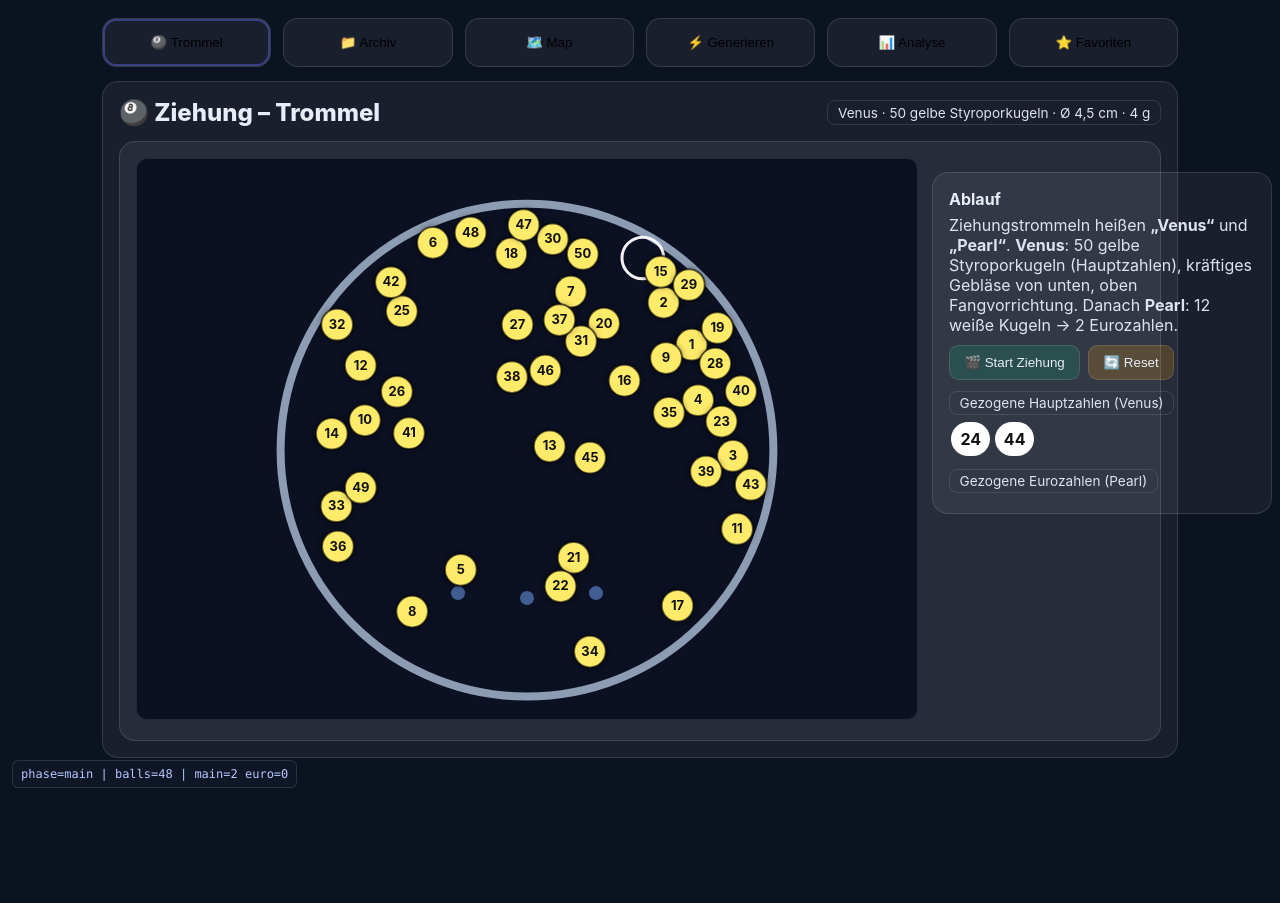
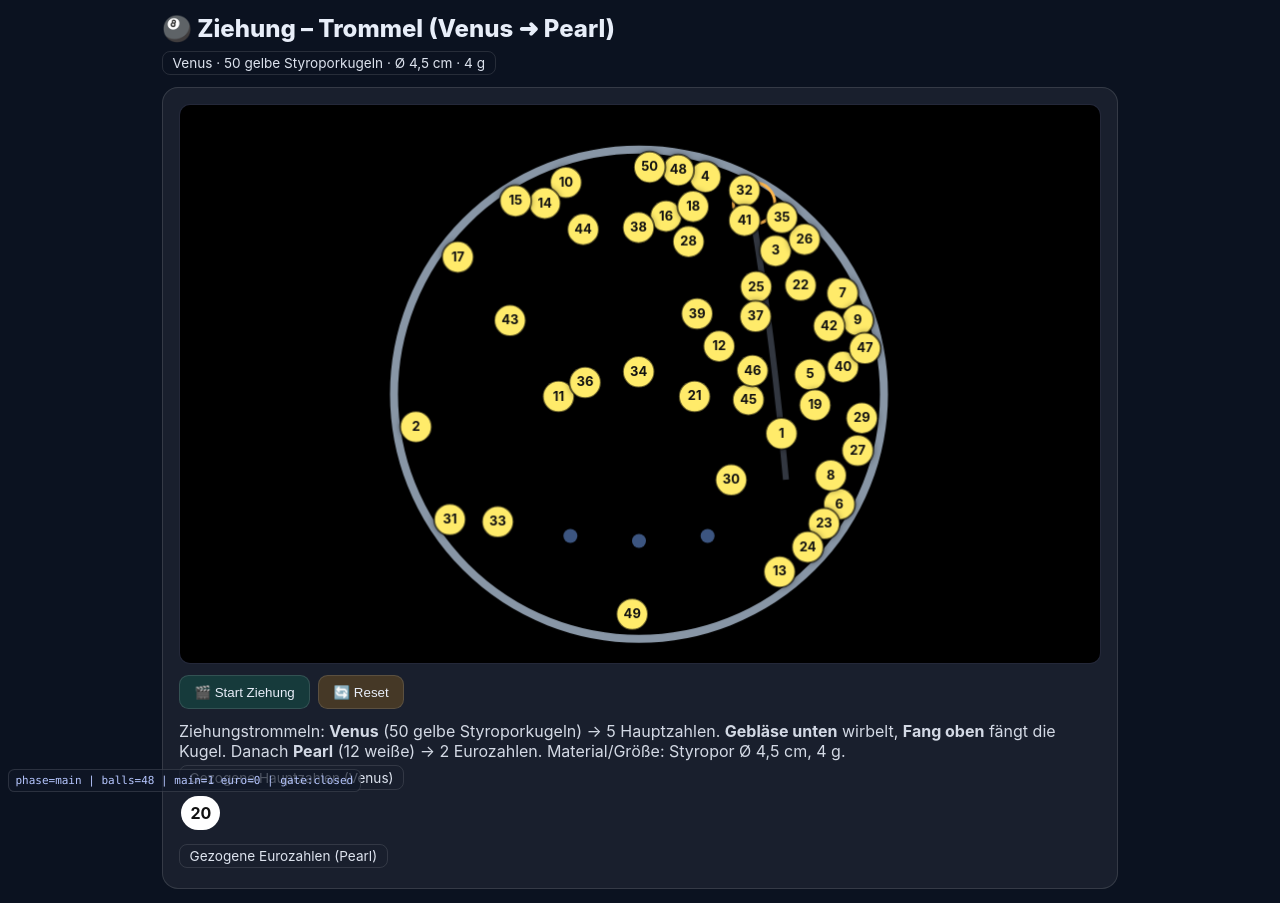
Before and after one commit to eno5598/Simulationeurotool, a plain HTML site: page index.html in a window 1280 px wide. Before the commit the page ends 800 px from the top, so only its background shows below. Drawn offline with Linux system fonts and the light colour scheme.

Commit message:
Add files via upload

```diff
--- a/index.html
+++ b/index.html
@@ -3,147 +3,108 @@
 <head>
 <meta charset="utf-8">
 <meta name="viewport" content="width=device-width, initial-scale=1">
-<title>Eurojackpot – Komplett (Venus & Pearl) v13</title>
+<title>Eurojackpot – Ziehungstrommeln Venus & Pearl (v14)</title>
 <style>
-  :root{--bg:#0b1220;--fg:#e8eef9;--glass:rgba(255,255,255,.06);--border:rgba(255,255,255,.12);--accent:rgba(99,102,241,.45)}
+  :root{--bg:#0b1220;--fg:#e8eef9;--glass:rgba(255,255,255,.06);--border:rgba(255,255,255,.12)}
   *{box-sizing:border-box}
   body{margin:0;font-family:Inter,system-ui,Segoe UI,Roboto,Arial,sans-serif;background:var(--bg);color:var(--fg)}
-  .wrap{max-width:1100px;margin:18px auto;padding:0 12px}
-  .grid6{display:grid;grid-template-columns:repeat(3,minmax(0,1fr));gap:12px}
-  @media(min-width:860px){.grid6{grid-template-columns:repeat(6,minmax(0,1fr))}}
-  .nav-btn{display:flex;align-items:center;justify-content:center;gap:.5rem;border:1px solid var(--border);background:var(--glass);border-radius:.9rem;padding:16px;cursor:pointer}
-  .nav-btn.active{box-shadow:0 0 0 2px var(--accent) inset}
-  .panel{margin-top:14px;background:var(--glass);border:1px solid var(--border);border-radius:1rem;padding:1rem}
-  .hidden{display:none}
+  .wrap{max-width:980px;margin:14px auto;padding:0 12px}
+  .panel{background:var(--glass);border:1px solid var(--border);border-radius:1rem;padding:1rem}
   .badge{display:inline-block;padding:.2rem .6rem;border-radius:.5rem;border:1px solid var(--border);font-size:.85rem;opacity:.95}
-  .btn{padding:.55rem .9rem;border-radius:.6rem;border:1px solid var(--border);background:rgba(16,185,129,.18);color:#e8eef9;cursor:pointer}
+  .btn{padding:.55rem .9rem;border-radius:.6rem;border:1px solid var(--border);background:rgba(16,185,129,.18);color:var(--fg);cursor:pointer}
   .btn-amber{background:rgba(245,158,11,.2)}
   .chip{display:inline-flex;align-items:center;justify-content:center;min-width:34px;height:34px;border-radius:999px;padding:0 .5rem;border:1px solid rgba(255,255,255,.2);margin:.15rem;background:#fff;color:#111;font-weight:700}
-  #dbg{position:fixed;left:12px;bottom:12px;font:12px/1.2 ui-monospace,Consolas,monospace;color:#b7c7ff;background:rgba(17,24,39,.78);padding:.35rem .5rem;border:1px solid var(--border);border-radius:.4rem}
-  canvas{background:#0b1022;border:1px solid rgba(255,255,255,.1);border-radius:.7rem}
+  #dbg{position:fixed;left:8px;bottom:8px;font:11px/1.2 ui-monospace,Consolas,monospace;color:#b7c7ff;background:rgba(17,24,39,.7);padding:.25rem .4rem;border:1px solid var(--border);border-radius:.4rem}
+  #drumBox{width:100%;aspect-ratio:4/3;max-height:70vh}
+  canvas{width:100%;height:100%;background:#0b1022;border:1px solid rgba(255,255,255,.1);border-radius:.7rem;display:block}
 </style>
 </head>
 <body>
 <div class="wrap">
-
-  <div class="grid6">
-    <button class="nav-btn active" id="btn-trommel" onclick="openTab('trommel',this)">🎱 Trommel</button>
-    <button class="nav-btn" id="btn-archiv"   onclick="openTab('archiv',this)">📁 Archiv</button>
-    <button class="nav-btn" id="btn-map"      onclick="openTab('map',this)">🗺️ Map</button>
-    <button class="nav-btn" id="btn-gen"      onclick="openTab('gen',this)">⚡ Generieren</button>
-    <button class="nav-btn" id="btn-ana"      onclick="openTab('ana',this)">📊 Analyse</button>
-    <button class="nav-btn" id="btn-fav"      onclick="openTab('fav',this)">⭐ Favoriten</button>
-  </div>
-
-  <!-- TROMMEL -->
-  <section id="tab-trommel" class="panel">
-    <div style="display:flex;justify-content:space-between;align-items:center;gap:10px;flex-wrap:wrap">
-      <h2 style="margin:0;font-weight:800">🎱 Ziehung – Trommel</h2>
+  <h2 style="margin:.2rem 0 8px 0;font-weight:800">🎱 Ziehung – Trommel (Venus ➜ Pearl)</h2>
   <div class="badge" id="drumLabel">Venus · 50 gelbe Styroporkugeln · Ø 4,5 cm · 4 g</div>
-    </div>
-
-    <div class="panel" style="display:grid;grid-template-columns:1fr 340px;gap:14px">
-      <div>
-        <canvas id="drumCanvas" width="780" height="560"></canvas>
-      </div>
-      <div>
-        <div class="panel">
-          <div style="font-weight:700;margin-bottom:.4rem">Ablauf</div>
-          <p style="margin:.3rem 0 .6rem 0;opacity:.95">
-            Ziehungstrommeln heißen <b>„Venus“</b> und <b>„Pearl“</b>. <b>Venus</b>: 50 gelbe Styroporkugeln (Hauptzahlen),
-            kräftiges Gebläse von unten, oben Fangvorrichtung. Danach <b>Pearl</b>: 12 weiße Kugeln → 2 Eurozahlen.
-          </p>
-          <div style="display:flex;gap:.5rem;flex-wrap:wrap">
+  <div class="panel" style="margin-top:.7rem">
+    <div id="drumBox"><canvas id="drumCanvas"></canvas></div>
+    <div style="margin-top:.7rem;display:flex;gap:.5rem;flex-wrap:wrap">
       <button class="btn" id="startDraw">🎬 Start Ziehung</button>
       <button class="btn btn-amber" id="resetDraw">🔄 Reset</button>
     </div>
-          <div style="margin-top:.7rem">
+    <p style="opacity:.9;margin:.7rem 0 .3rem 0">
+      Ziehungstrommeln: <b>Venus</b> (50 gelbe Styroporkugeln) → 5 Hauptzahlen. <b>Gebläse unten</b> wirbelt, <b>Fang oben</b> fängt die Kugel.
+      Danach <b>Pearl</b> (12 weiße) → 2 Eurozahlen. Material/Größe: Styropor Ø 4,5 cm, 4 g.
+    </p>
     <div class="badge">Gezogene Hauptzahlen (Venus)</div>
     <div id="outMain" style="margin-top:.25rem;display:flex;flex-wrap:wrap"></div>
     <div class="badge" style="margin-top:.7rem">Gezogene Eurozahlen (Pearl)</div>
     <div id="outEuro" style="margin-top:.25rem;display:flex;flex-wrap:wrap"></div>
   </div>
 </div>
-      </div>
-    </div>
-  </section>
-
-  <!-- Andere Tabs als Platzhalter -->
-  <section id="tab-archiv" class="panel hidden">Archiv – Platzhalter</section>
-  <section id="tab-map" class="panel hidden">Map – Platzhalter</section>
-  <section id="tab-gen" class="panel hidden">Generator – Platzhalter</section>
-  <section id="tab-ana" class="panel hidden">Analyse – Platzhalter</section>
-  <section id="tab-fav" class="panel hidden">Favoriten – Platzhalter</section>
-</div>
-
 <div id="dbg">init…</div>
 
 <script>
-function openTab(name, btn){
-  document.querySelectorAll('.nav-btn').forEach(b=>b.classList.remove('active'));
-  if(btn) btn.classList.add('active');
-  document.querySelectorAll('section[id^="tab-"]').forEach(s=>s.classList.add('hidden'));
-  document.getElementById('tab-'+name).classList.remove('hidden');
-}
-</script>
-
-<script>
-// ====== Venus/Pearl Simulation (v13) – mehr Luft ======
 (function(){
-  // Physikdaten
-  const BALL_DIAM_CM=4.5, BALL_MASS_G=4.0, DRUM_DIAM_CM=70;
+  const box=document.getElementById('drumBox');
   const canvas=document.getElementById('drumCanvas');
   const ctx=canvas.getContext('2d',{alpha:false});
-  const W=canvas.width, H=canvas.height, CX=W*0.5, CY=H*0.52;
-  const DRUM_R=Math.min(W,H)*0.44;
-  const cm2px=(DRUM_R*2)/DRUM_DIAM_CM;
-  const R=Math.max(12,(BALL_DIAM_CM*cm2px)/2);
+  function resize(){
+    const dpr=Math.max(1, Math.floor(window.devicePixelRatio||1));
+    const rect=box.getBoundingClientRect();
+    canvas.width = Math.floor(rect.width*dpr);
+    canvas.height= Math.floor(rect.height*dpr);
+    ctx.setTransform(dpr,0,0,dpr,0,0);
+    setupGeometry();
+  }
+  window.addEventListener('resize', resize);
 
-  // Fang
-  const CATCH={x:CX+DRUM_R*0.47, y:CY-DRUM_R*0.78, r:R+5};
+  const BALL_DIAM_CM=4.5, BALL_MASS_G=4.0, DRUM_DIAM_CM=70;
+  let W=0,H=0,CX=0,CY=0,DRUM_R=0,cm2px=0,R=0;
+  let CATCH, JETS, JET_R;
 
-  // Jets unten (etwas näher zusammen, stärkere Pulsung)
-  const JETS=[
+  function setupGeometry(){
+    W=canvas.clientWidth; H=canvas.clientHeight;
+    CX=W*0.5; CY=H*0.52;
+    DRUM_R=Math.min(W,H)*0.44;
+    cm2px=(DRUM_R*2)/DRUM_DIAM_CM;
+    R=Math.max(10,(BALL_DIAM_CM*cm2px)/2);
+
+    CATCH = { x:CX+DRUM_R*0.47, y:CY-DRUM_R*0.78, r:R+5 };
+    JETS = [
       {x:CX-DRUM_R*0.28, y:CY+DRUM_R*0.58, phase:0.0},
       {x:CX,             y:CY+DRUM_R*0.60, phase:1.1},
       {x:CX+DRUM_R*0.28, y:CY+DRUM_R*0.58, phase:2.2}
     ];
-  const JET_R=Math.max(95,R*3.6);
+    JET_R=Math.max(90,R*3.6);
+  }
 
-  // Globaler Umluft-Strudel (clockwise)
-  const OMEGA=1.15; // v12=0.8
+  const OMEGA=1.1, GRAV_Y=540, LIN_DRAG=0.32, REST=0.78;
 
-  // Gravitation + Luftwiderstand
-  const GRAV_Y=540;  // v12=520
-  const LIN_DRAG=0.32; // weniger Drag → lebendiger
-
-  // UI
-  const outMain=document.getElementById('outMain'), outEuro=document.getElementById('outEuro');
-  const startBtn=document.getElementById('startDraw'), resetBtn=document.getElementById('resetDraw'), label=document.getElementById('drumLabel');
+  const outMain=document.getElementById('outMain');
+  const outEuro=document.getElementById('outEuro');
+  const startBtn=document.getElementById('startDraw');
+  const resetBtn=document.getElementById('resetDraw');
+  const label=document.getElementById('drumLabel');
   const dbg=document.getElementById('dbg');
 
-  // State
-  let balls=[], phase='idle', running=false, raf=0, lastT=0, lastCatch=0;
+  let balls=[], phase='idle', running=false, raf=0, lastT=0;
   let drawnMain=[], drawnEuro=[];
+  let gateOpen=true, chuteBall=null, chuteT=0;
 
   function rng(a,b){return a+Math.random()*(b-a);}
   function pill(n){const s=document.createElement('span');s.className='chip';s.textContent=n;return s;}
-  function render(){outMain.innerHTML='';drawnMain.forEach(n=>outMain.appendChild(pill(n)));outEuro.innerHTML='';drawnEuro.forEach(n=>outEuro.appendChild(pill(n)));}
+  function render(){ outMain.innerHTML=''; drawnMain.forEach(n=>outMain.appendChild(pill(n))); outEuro.innerHTML=''; drawnEuro.forEach(n=>outEuro.appendChild(pill(n))); }
 
   function spawn(count){
     const res=[], minD=R*2.02; let tries=0;
     while(res.length<count && tries<9000){
       tries++;
-      const a=Math.random()*Math.PI*2, r=DRUM_R*rng(0.2,0.9);
-      const x=CX+Math.cos(a)*r, y=CY+Math.sin(a)*r;
+      const a=Math.random()*Math.PI*2, rr=DRUM_R*rng(0.2,0.9);
+      const x=CX+Math.cos(a)*rr, y=CY+Math.sin(a)*rr;
       if(Math.hypot(x-CX,y-CY) > (DRUM_R - R*1.6)) continue;
-      let ok=true; for(const o of res){ if(Math.hypot(o.x-x,o.y-y)<minD){ok=false;break;} }
+      let ok=true; for(const o of res){ if(Math.hypot(o.x-x,o.y-y)<minD){ ok=false; break; } }
       if(ok) res.push({id:res.length+1,x,y,vx:rng(-60,60),vy:rng(-60,60),r:R});
     }
-    while(res.length<count){
-      const a=Math.random()*Math.PI*2, r=DRUM_R*rng(0.2,0.95);
-      res.push({id:res.length+1,x:CX+Math.cos(a)*r,y:CY+Math.sin(a)*r,vx:rng(-60,60),vy:rng(-60,60),r:R});
-    }
+    while(res.length<count){ const a=Math.random()*Math.PI*2, rr=DRUM_R*rng(0.2,0.95);
+      res.push({id:res.length+1,x:CX+Math.cos(a)*rr,y:CY+Math.sin(a)*rr,vx:rng(-60,60),vy:rng(-60,60),r:R}); }
     return res;
   }
 
@@ -153,11 +114,19 @@ function openTab(name, btn){
   }
 
   function drawDrum(isPearl){
-    ctx.fillStyle='#0b1022'; ctx.fillRect(0,0,W,H);
+    ctx.clearRect(0,0,W,H);
     ctx.beginPath(); ctx.arc(CX,CY,DRUM_R,0,Math.PI*2);
     ctx.strokeStyle='rgba(210,230,255,.65)'; ctx.lineWidth=8; ctx.stroke();
-    ctx.beginPath(); ctx.arc(CATCH.x,CATCH.y,CATCH.r,0,Math.PI*2);
-    ctx.strokeStyle='rgba(255,255,255,.95)'; ctx.lineWidth=3; ctx.stroke();
+    ctx.beginPath(); ctx.arc(CATCH.x, CATCH.y, CATCH.r, 0, Math.PI*2);
+    ctx.strokeStyle=gateOpen?'rgba(255,255,255,.95)':'#ffb74d'; ctx.lineWidth=3; ctx.stroke();
+
+    // chute
+    const outX = CX + DRUM_R*0.6, outY = CY + DRUM_R*0.35;
+    ctx.beginPath();
+    ctx.moveTo(CATCH.x, CATCH.y+CATCH.r);
+    ctx.quadraticCurveTo(CX+DRUM_R*0.55, CY-DRUM_R*0.2, outX, outY);
+    ctx.lineWidth=6; ctx.strokeStyle='rgba(200,220,255,.25)'; ctx.stroke();
+
     for(const j of JETS){ ctx.beginPath(); ctx.arc(j.x,j.y,7,0,Math.PI*2); ctx.fillStyle='rgba(120,170,255,.5)'; ctx.fill(); }
   }
   function drawBall(b,isPearl){
@@ -169,60 +138,56 @@ function openTab(name, btn){
     const s=String(b.id), w=ctx.measureText(s).width; ctx.fillText(s,b.x-w/2,b.y+4);
   }
 
-  const CELL=Math.max(22,R*2.2);
+  function chutePoint(t){
+    const p0={x:CATCH.x, y:CATCH.y+CATCH.r};
+    const p1={x:CX+DRUM_R*0.55, y:CY-DRUM_R*0.2};
+    const p2={x:CX+DRUM_R*0.6,  y:CY+DRUM_R*0.35};
+    const u=1-t;
+    return { x:u*u*p0.x + 2*u*t*p1.x + t*t*p2.x,
+             y:u*u*p0.y + 2*u*t*p1.y + t*t*p2.y };
+  }
+
   const neigh=[[0,0],[1,0],[-1,0],[0,1],[0,-1],[1,1],[-1,-1],[1,-1],[-1,1]];
-  function key(x,y){return (Math.floor(x/CELL))+','+(Math.floor(y/CELL));}
+  function CELL(){ return Math.max(22, R*2.2); }
+  function key(x,y){ const C=CELL(); return (Math.floor(x/C))+','+(Math.floor(y/C)); }
 
   function physics(dt, now, isPearl){
-    const grid=new Map();
-    for(const b of balls){ const k=key(b.x,b.y); if(!grid.has(k)) grid.set(k,[]); grid.get(k).push(b); }
+    const grid=new Map(), C=CELL();
+    for(const b of balls){ const k=(Math.floor(b.x/C))+','+(Math.floor(b.y/C)); if(!grid.has(k)) grid.set(k,[]); grid.get(k).push(b); }
 
     for(const b of balls){
       let ax=0, ay=0;
-      // Schwerkraft
-      ay += GRAV_Y;
-      // Jets (stärker als v12)
+      ay += 540; // gravity
       for(const J of JETS){
         const dx=b.x-J.x, dy=b.y-J.y, d2=dx*dx+dy*dy, sigma2=JET_R*JET_R;
         const strength=Math.exp(-d2/(2*sigma2));
-        const pulse=0.65+0.45*Math.sin(now*2.6+J.phase); // mehr Puls
-        ay -= 1080*strength*pulse;         // v12: 900
+        const pulse=0.65+0.45*Math.sin(now*2.6+J.phase);
+        ay -= 1080*strength*pulse;
         ax +=  140*strength*pulse*(dx/JET_R);
       }
-      // Rezirkulation (clockwise)
       const rx=b.x-CX, ry=b.y-CY, rlen=Math.hypot(rx,ry)||1;
       const tx= ry/rlen, ty=-rx/rlen;
-      const swirl=OMEGA*(0.2+0.8*(rlen/DRUM_R));
-      ax += tx*250*swirl;
-      ay += ty*250*swirl;
-      // Wand-Shear (stärker)
+      const swirl=1.1*(0.2+0.8*(rlen/DRUM_R));
+      ax += tx*250*swirl; ay += ty*250*swirl;
       const nearWall=Math.max(0,(rlen-(DRUM_R-R*1.6))/(R*1.6));
-      ax += tx*320*nearWall;
-      ay += ty*320*nearWall;
-      // Luftwiderstand linear
-      ax += -LIN_DRAG*b.vx;
-      ay += -LIN_DRAG*b.vy;
+      ax += tx*320*nearWall; ay += ty*320*nearWall;
+      ax += -0.32*b.vx; ay += -0.32*b.vy;
 
-      b.vx += ax*dt; b.vy += ay*dt;
-      b.x  += b.vx*dt; b.y += b.vy*dt;
+      b.vx += ax*dt; b.vy += ay*dt; b.x += b.vx*dt; b.y += b.vy*dt;
 
-      // Wand
       const ddx=b.x-CX, ddy=b.y-CY, dist=Math.hypot(ddx,ddy), maxR=DRUM_R-b.r-2;
       if(dist>maxR){
-        const nx=ddx/dist, ny=ddy/dist;
-        b.x=CX+nx*maxR; b.y=CY+ny*maxR;
-        const vn=b.vx*nx+b.vy*ny, vt_x=b.vx-vn*nx, vt_y=b.vy-vn*ny;
-        const REST=0.78; b.vx=vt_x*1.01-REST*vn*nx; b.vy=vt_y*1.01-REST*vn*ny;
+        const nx=ddx/dist, ny=ddy/dist; b.x=CX+nx*maxR; b.y=CY+ny*maxR;
+        const vn=b.vx*nx+b.vy*ny, vtx=b.vx-vn*nx, vty=b.vy-vn*ny;
+        b.vx=vtx*1.01-0.78*vn*nx; b.vy=vty*1.01-0.78*vn*ny;
       }
     }
 
-    // Ball-Ball
     for(const b of balls){
-      const ix=Math.floor(b.x/CELL), iy=Math.floor(b.y/CELL);
+      const C=CELL(), ix=Math.floor(b.x/C), iy=Math.floor(b.y/C);
       for(const n of neigh){
         const arr=grid.get((ix+n[0])+','+(iy+n[1])); if(!arr) continue;
-        for(const o of arr){
-          if(o===b) continue;
+        for(const o of arr){ if(o===b) continue;
           const dx=o.x-b.x, dy=o.y-b.y, rsum=o.r+b.r, d2=dx*dx+dy*dy;
           if(d2<rsum*rsum){
             const d=Math.sqrt(d2)||0.0001, nx=dx/d, ny=dy/d;
@@ -235,47 +200,63 @@ function openTab(name, btn){
       }
     }
 
-    // Fang
+    if(gateOpen && !chuteBall){
       for(let i=balls.length-1;i>=0;i--){
-      const b=balls[i], d=Math.hypot(b.x-CATCH.x,b.y-CATCH.y);
-      const wait=(phase==='main')?1500:1800;
-      if(d<CATCH.r-1){
-        const nowMs=now*1000.0;
-        if(nowMs-lastCatch<wait){
-          const nx=(b.x-CATCH.x)/(d||1), ny=(b.y-CATCH.y)/(d||1);
-          b.vx+=nx*140; b.vy+=ny*140; continue;
+        const b=balls[i]; const d=Math.hypot(b.x-CATCH.x,b.y-CATCH.y);
+        if(d < CATCH.r-1){
+          balls.splice(i,1);
+          gateOpen=false;
+          chuteBall={id:b.id, isPearl:isPearl};
+          chuteT=0;
+          break;
         }
-        balls.splice(i,1); lastCatch=nowMs; setTimeout(()=>capture(b),170);
       }
     }
   }
 
-  function capture(ball){
-    if(phase==='main'){ drawnMain.push(ball.id); drawnMain.sort((a,b)=>a-b); render(); if(drawnMain.length>=5) phase='switch'; }
-    else if(phase==='euro'){ drawnEuro.push(ball.id); drawnEuro.sort((a,b)=>a-b); render(); if(drawnEuro.length>=2){ phase='done'; stop(); } }
+  function updateChute(dt){
+    if(!chuteBall) return;
+    chuteT=Math.min(1, chuteT + dt*0.8);
+    const p=chutePoint(chuteT);
+    drawBall({x:p.x,y:p.y,r:R,id:chuteBall.id}, chuteBall.isPearl);
+    if(chuteT>=1){
+      const id=chuteBall.id, isPearl=chuteBall.isPearl;
+      chuteBall=null;
+      setTimeout(()=>{
+        if(phase==='main'){ drawnMain.push(id); drawnMain.sort((a,b)=>a-b); render(); if(drawnMain.length>=5){ phase='switch'; } }
+        else if(phase==='euro'){ drawnEuro.push(id); drawnEuro.sort((a,b)=>a-b); render(); if(drawnEuro.length>=2){ phase='done'; stop(); } }
+        gateOpen=true;
+      }, 200);
+    }
   }
 
-  function draw(){ const isPearl=(phase==='euro'||phase==='done'); drawDrum(isPearl); for(const b of balls) drawBall(b,isPearl); }
+  function drawFrame(){
+    const isPearl=(phase==='euro'||phase==='done');
+    drawDrum(isPearl);
+    for(const b of balls) drawBall(b,isPearl);
+    updateChute(0);
+  }
 
   function loop(ts){
     if(!running) return;
-    const t=ts*0.001, dt=Math.min(0.033,lastT?(t-lastT):0.016); lastT=t;
+    const t=ts*0.001, dt=Math.min(0.033, lastT?(t-lastT):0.016); lastT=t;
     if(phase==='main'||phase==='euro'){ physics(dt,t,(phase!=='main')); }
-    else if(phase==='switch'){ phase='euro_init'; setTimeout(()=>{ init(12,true); lastCatch=performance.now(); phase='euro'; },650); }
-    draw(); dbg.textContent='phase='+phase+' | balls='+balls.length+' | main='+drawnMain.length+' euro='+drawnEuro.length;
+    else if(phase==='switch'){ if(!chuteBall){ phase='euro_init'; setTimeout(()=>{ init(12,true); phase='euro'; }, 500); } }
+    drawDrum(phase!=='main');
+    for(const b of balls) drawBall(b,(phase!=='main'));
+    updateChute(dt);
+    dbg.textContent='phase='+phase+' | balls='+balls.length+' | main='+drawnMain.length+' euro='+drawnEuro.length+(gateOpen?' | gate:open':' | gate:closed');
     raf=requestAnimationFrame(loop);
   }
 
-  function start(){ if(running) return; running=true; lastT=0; lastCatch=performance.now(); raf=requestAnimationFrame(loop); }
+  function start(){ if(running) return; running=true; lastT=0; raf=requestAnimationFrame(loop); }
   function stop(){ running=false; if(raf) cancelAnimationFrame(raf); raf=0; }
-  function reset(){ stop(); drawnMain=[]; drawnEuro=[]; outMain.innerHTML=''; outEuro.innerHTML=''; balls=[]; label.textContent='Venus · 50 gelbe Styroporkugeln · Ø 4,5 cm · 4 g'; phase='idle'; draw(); }
+  function reset(){ stop(); drawnMain=[]; drawnEuro=[]; outMain.innerHTML=''; outEuro.innerHTML=''; balls=[]; phase='idle'; gateOpen=true; chuteBall=null; drawFrame(); label.textContent='Venus · 50 gelbe Styroporkugeln · Ø 4,5 cm · 4 g'; }
 
   document.getElementById('resetDraw').addEventListener('click', reset);
   document.getElementById('startDraw').addEventListener('click', ()=>{ reset(); init(50,false); phase='main'; start(); });
 
-  // Autostart
-  (function(){ reset(); init(50,false); phase='main'; start(); })();
-})();
-</script>
+  resize(); reset(); init(50,false); phase='main'; start();
+})();</script>
 </body>
 </html>
```
Lines whose indentation alone changed are shown as unchanged.
